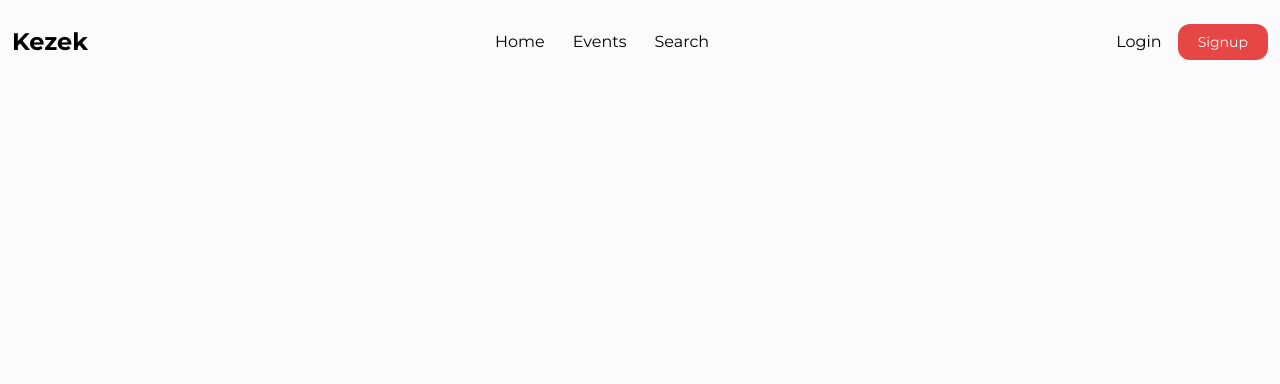
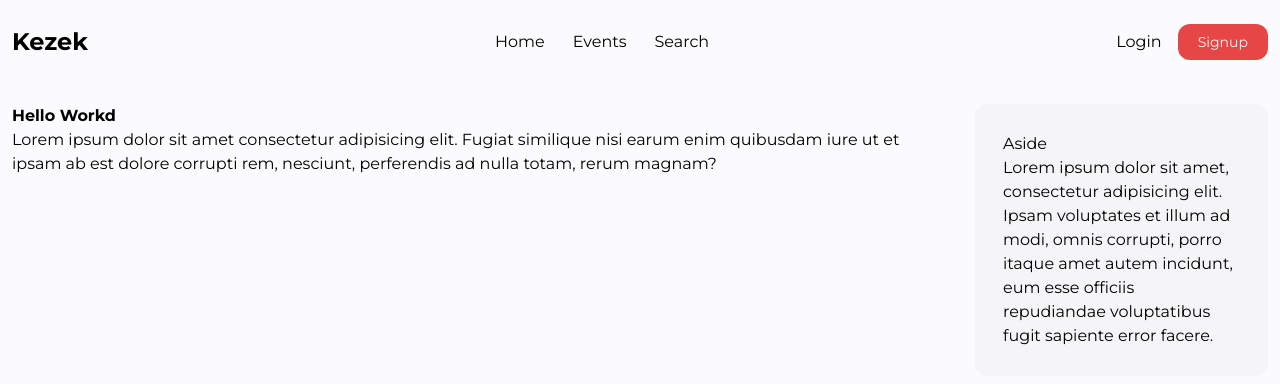
Before and after one commit to DiarCode/kezek-queue-optimazer, a Next.js app in the folder client/: page /events/1 in a window 1280 px wide. Shown: the top 384 px of the page. Built offline with nearby package versions, Linux system fonts and the light colour scheme; no server answers.

Commit message:
events excert page setuped

```diff
--- a/client/src/screens/events-excerpt/EventsExcerptScreen.tsx
+++ b/client/src/screens/events-excerpt/EventsExcerptScreen.tsx
@@ -16,7 +16,39 @@ export const EventsExcerptScreen = () => {
 
   return (
     <Layout title={pageTitle}>
-      {isError ? <EventNotFound /> : <div></div>}
+      {/* {isError ? (
+        <EventNotFound />
+      ) : (
+        <div className="grid grid-flow-row grid-cols-5">
+          <div className="col-span-3 bg-red-200"></div>
+          <aside className="sticky col-span-2 bg-green-200"></aside>
+        </div>
+      )} */}
+
+      <div
+        className="grid grid-flow-row gap-x-7 sm:pt-5
+        grid-cols-none sm:grid-cols-3 lg:grid-cols-4 "
+      >
+        <div className="sm:col-span-2 lg:col-span-3">
+          <h1 className="font-bold">Hello Workd</h1>
+          <p>
+            Lorem ipsum dolor sit amet consectetur adipisicing elit. Fugiat
+            similique nisi earum enim quibusdam iure ut et ipsam ab est dolore
+            corrupti rem, nesciunt, perferendis ad nulla totam, rerum magnam?
+          </p>
+        </div>
+        <aside className="sm:col-span-1 lg:col-span-1">
+          <div className="w-full sm:sticky top-[86px] z-20 bg-cgray rounded-xl p-7">
+            <h1>Aside</h1>
+            <p>
+              Lorem ipsum dolor sit amet, consectetur adipisicing elit. Ipsam
+              voluptates et illum ad modi, omnis corrupti, porro itaque amet
+              autem incidunt, eum esse officiis repudiandae voluptatibus fugit
+              sapiente error facere.
+            </p>
+          </div>
+        </aside>
+      </div>
     </Layout>
   );
 };
--- a/client/src/shared/layouts/Layout.tsx
+++ b/client/src/shared/layouts/Layout.tsx
@@ -34,7 +34,7 @@ export const Layout: FC<LayoutProps> = ({
       </Head>
 
       <main
-        className={`w-screen min-h-screen overflow-clip bg-white font-montserrat text-sm sm:text-base mx-auto px-3 pb-10 ${
+        className={`w-screen min-h-screen relative overflow-clip bg-white font-montserrat text-sm sm:text-base mx-auto px-3 pb-10 ${
           containerized && "container"
         } ${className}`}
       >
--- a/client/src/widgets/navbar/components/Navbar.tsx
+++ b/client/src/widgets/navbar/components/Navbar.tsx
@@ -12,7 +12,7 @@ export const Navbar: FC<NavbarProps> = ({}) => {
 
   return (
     <nav
-      className="sticky top-0 z-50 flex justify-between items-center py-6 bg-white"
+      className="sticky top-0 flex z-20 justify-between items-center py-6 bg-white"
       style={{ display: visible ? "flex" : "none" }}
     >
       <Logo />
```
